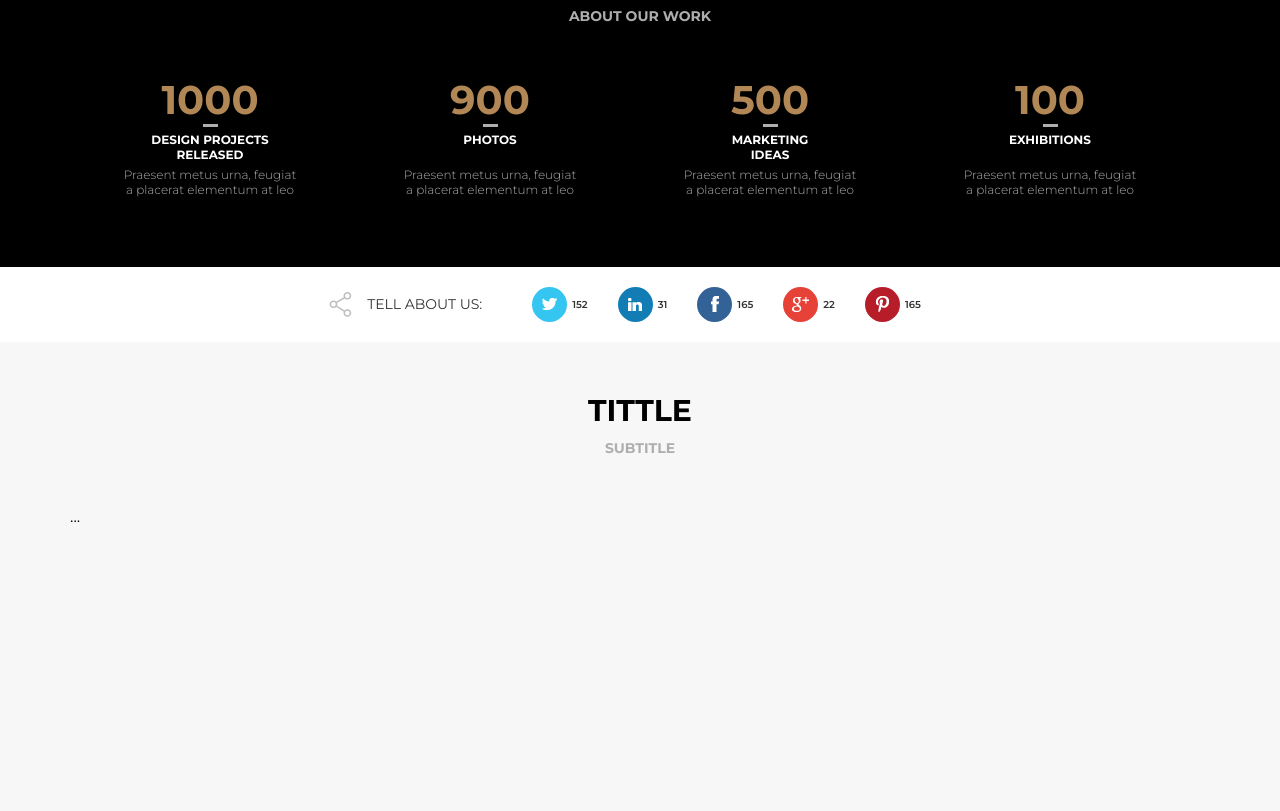
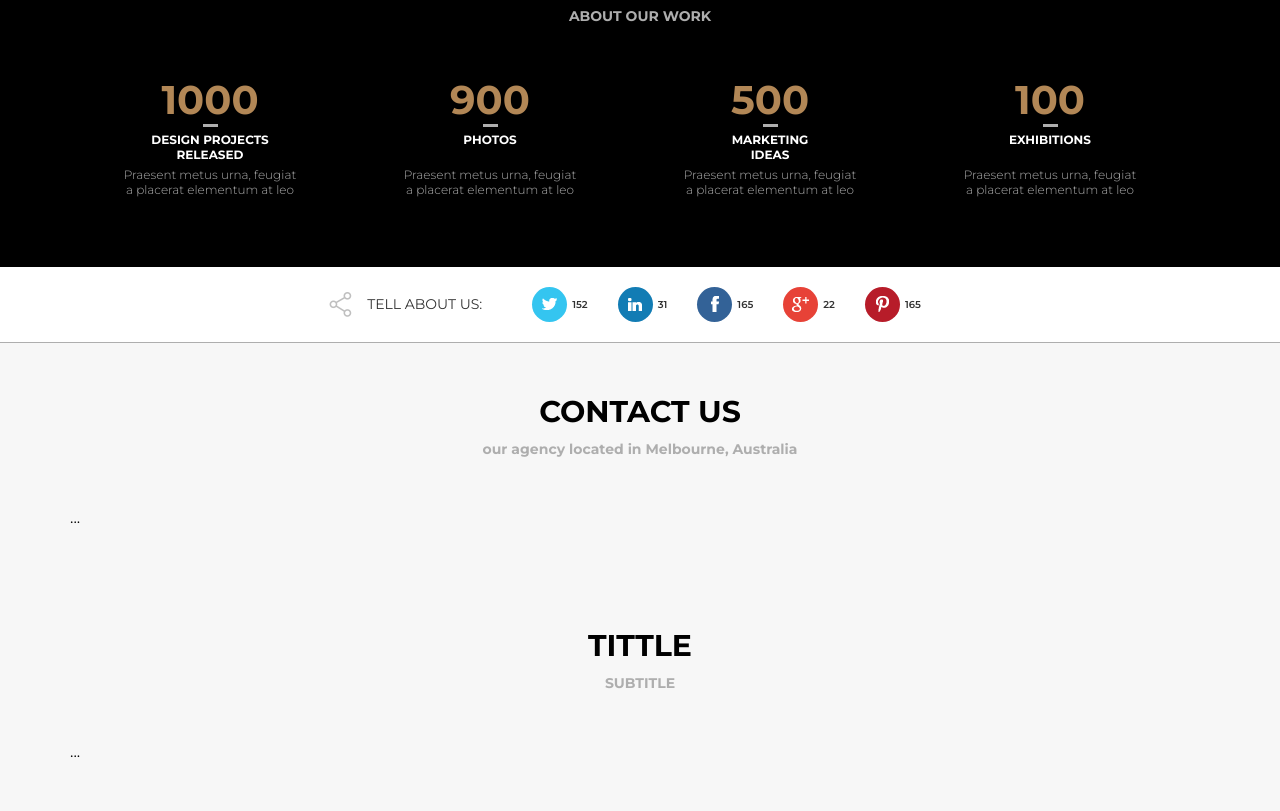
Before and after one commit to tsrweb/estudofullstack, a plain HTML site: page siteawax/index.html in a window 1280 px wide. Shown: the part 5552-6363 px from the top of the page. Before the commit the page ends 6128 px from the top, so only its background shows below. Drawn offline with Linux system fonts and the light colour scheme.

Commit message:
Atualizando section share

```diff
--- a/siteawax/assets/css/style.css
+++ b/siteawax/assets/css/style.css
@@ -574,6 +574,10 @@ nav .active a {
     font-weight: 300;
 }
 
+.share{
+    border-bottom: 1px solid #aeaeae;
+}
+
 .share .container{
     padding: 20px 0;
     color: #333;
--- a/siteawax/index.html
+++ b/siteawax/index.html
@@ -600,6 +600,16 @@
 
         <section class="sectionDefault">
             <div class="container">
+                <h1>CONTACT US</h1>
+                <h3>our agency located in Melbourne, Australia</h3>
+                <div class="content">
+                    ...
+                </div>
+            </div>
+        </section>
+
+        <section class="sectionDefault">
+            <div class="container">
                 <h1>TITTLE</h1>
                 <h3>SUBTITLE</h3>
                 <div class="content">
```
